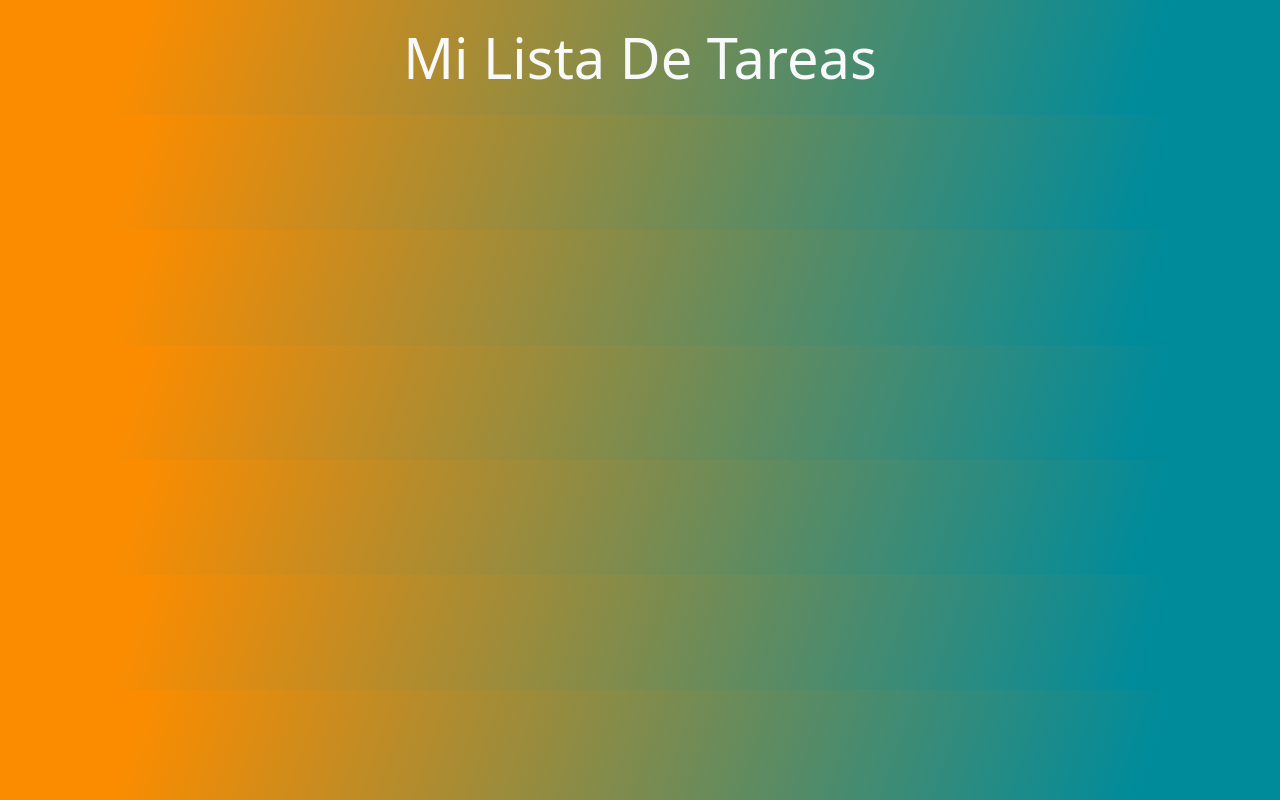
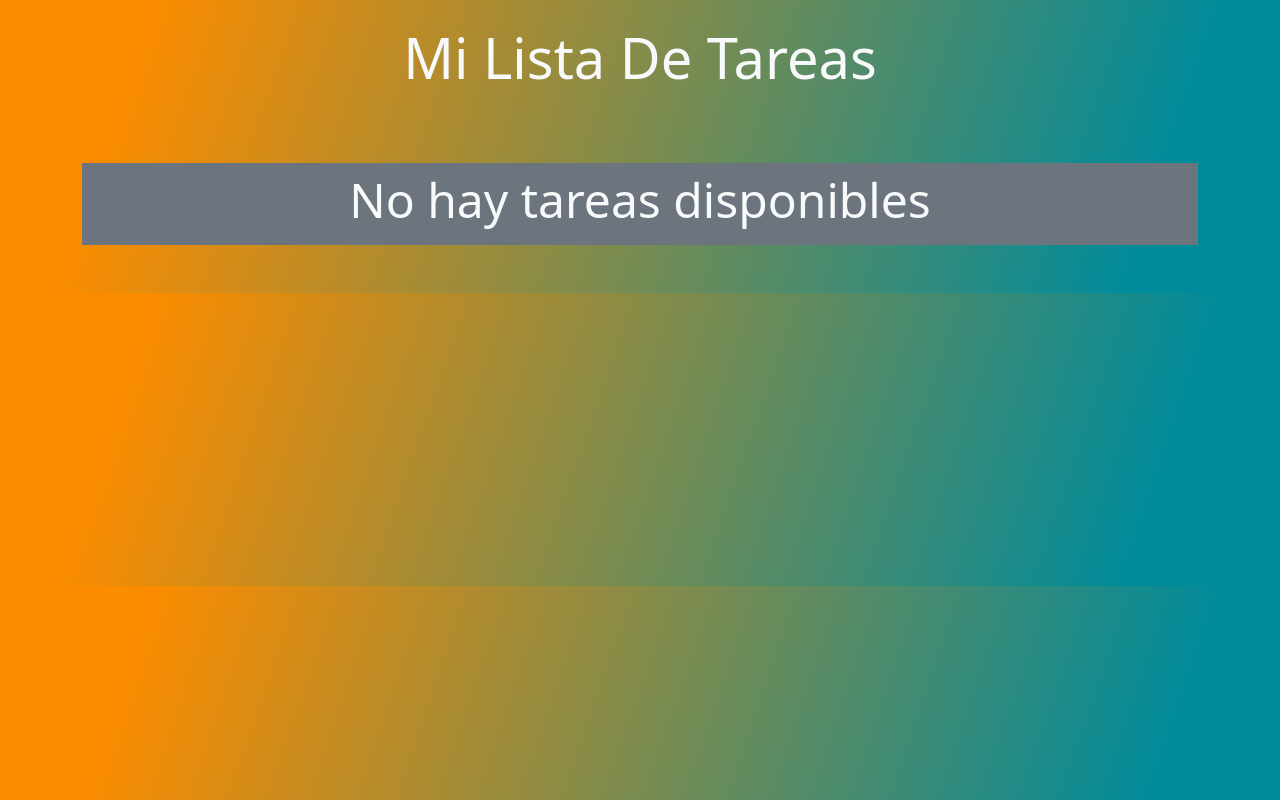
Before and after one commit to kevin07ok/rollingcode-tareas, a React (Create React App) app: page / in a window 1280 px wide. Built offline with nearby package versions, Linux system fonts and the light colour scheme.

Commit message:
se agrego un nuevo componente y su maquetado

```diff
--- a/src/App.js
+++ b/src/App.js
@@ -1,12 +1,13 @@
 import './App.css';
 import 'bootstrap/dist/css/bootstrap.min.css';
 import Titulo from './components/Titulo';
-
+import Subtitulo from './components/Subtitulo';
 
 function App() {
   return (
     <div>
       <Titulo/>
+      <Subtitulo/>
     </div>
   )
 }
--- /dev/null
+++ b/src/components/Subtitulo.js
@@ -0,0 +1,14 @@
+import React from 'react';
+// import Card from 'react-bootstrap/Card';
+
+const Subtitulo = () => {
+    return (
+        <div className='container py-5'>
+            <article className='bg-secondary text-light py-2'>
+                <h3 className='display-5 text-center'> No hay tareas disponibles </h3>
+            </article>
+        </div>
+    );
+};
+
+export default Subtitulo;
```
Also changed, not shown: src/components/FormTareas.js (deleted).
